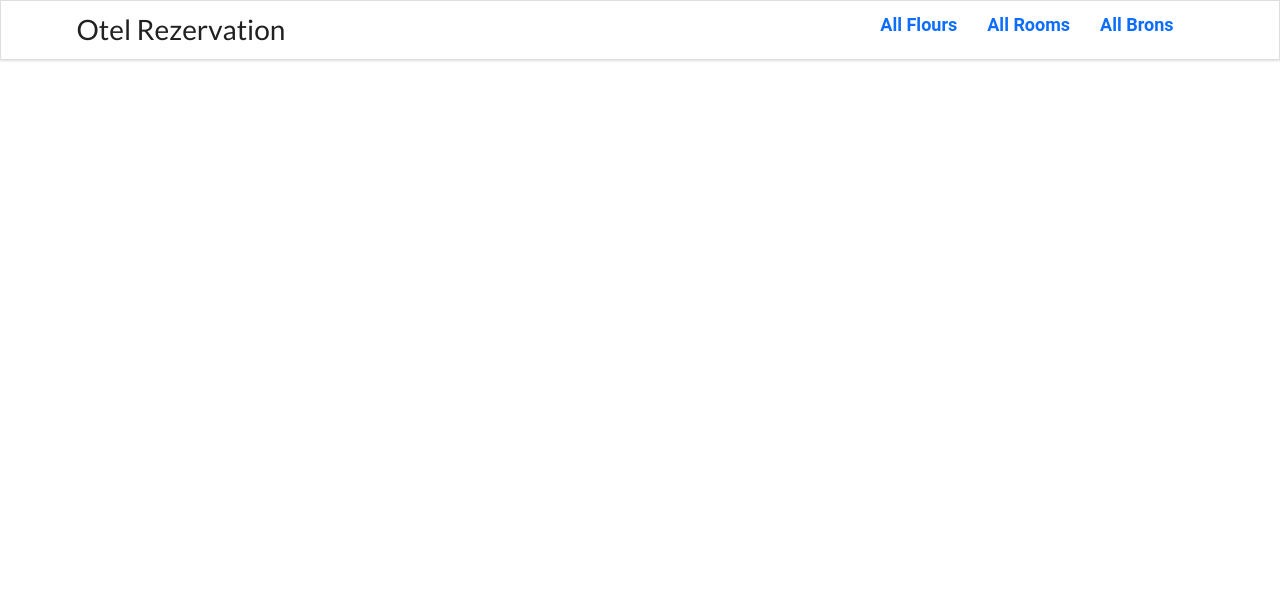
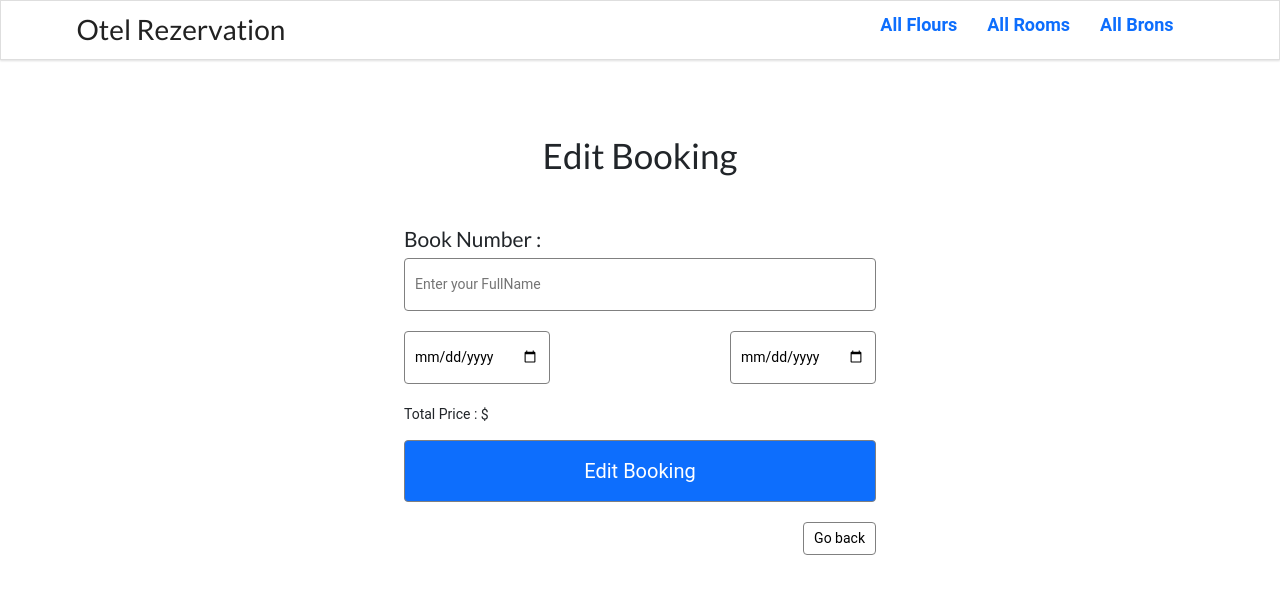
Before and after one commit to gunaysamadli/react_redux_hotel_booking, a React (Create React App) app: page /editBron/1 in a window 1280 px wide. Before the commit this address had no page. Shown: the top 594 px of the page. Built offline with nearby package versions, Linux system fonts and the light colour scheme; no server answers.

Commit message:
delete and edit actions

```diff
--- a/src/App.js
+++ b/src/App.js
@@ -10,6 +10,7 @@ import Bron from "./components/Bron";
 import BronComponent from "./components/BronComponent";
 import FloorDetails from "./components/FloorDetail";
 import { BrowserRouter } from "react-router-dom";
+import EditBron from "./components/EditBron";
 
 function App() {
   return (
@@ -23,6 +24,7 @@ function App() {
             <Route path="/room" component={RoomListing} />
             <Route path="/room-detail/:id" component={RoomDetail} />
             <Route path="/bron/:roomId" component={Bron} />
+            <Route path="/editBron/:id" component={EditBron} />
             <Route path="/brons" component={BronComponent} />
             <Route>404 Not Found!</Route>
           </Switch>
--- a/src/components/Bron.js
+++ b/src/components/Bron.js
@@ -35,11 +35,8 @@ const Bron = () => {
 
   const brons = useSelector((state) => state.allBrons.brons);
 
+
   const [errors, setErrors] = useState({});
-
-  console.log("brons", brons);
-
-  let errorDate = brons.filter((bron) => bron.endDate >= values.startDate);
 
   const handleChange = (e) => {
     const { name, value } = e.target;
@@ -107,7 +104,6 @@ const Bron = () => {
                 onChange={handleChange}
               />
               {errors.endDate && <p className="error">{errors.endDate}</p>}
-              {errors.date && <p className="error">{errors.date}</p>}
             </div>
           </div>
           {errors.select && <p className="error">{errors.select}</p>}
--- a/src/components/BronComponent.js
+++ b/src/components/BronComponent.js
@@ -2,9 +2,11 @@ import React, { useEffect } from "react";
 import { Link } from "react-router-dom";
 import { useDispatch, useSelector } from "react-redux";
 import axios from "axios";
-import { setBrons } from "../redux/actions/bronActions";
+import { deleteBron, setBrons } from "../redux/actions/bronActions";
+import { useHistory } from "react-router-dom";
 
 const BronComponent = () => {
+  const history = useHistory();
 
   const dispatch = useDispatch();
   const fetchBrons = async () => {
@@ -19,9 +21,16 @@ const BronComponent = () => {
   useEffect(() => {
     fetchBrons();
   }, []);
+
+
+  const handleDeleted = (id) => {
+    if (window.confirm("Are you sure wanted to delete the bron")) {
+      dispatch(deleteBron(id))
+    }
+  }
   const brons = useSelector((state) => state.allBrons.brons);
   const renderList = brons.map((bron) => {
-    const { id, fullName, totalPrice,startDate,endDate,RoomId } = bron;
+    const { id, fullName, totalPrice, startDate, endDate, RoomId } = bron;
     return (
       <div className="four wide column" key={id}>
         <div className="ui link cards">
@@ -37,6 +46,10 @@ const BronComponent = () => {
                 <p> Start Date : {startDate}</p>
                 <p> End Date : {endDate}</p>
               </p>
+              <div className="bron-links">
+                <Link className="bron-link" onClick={() => history.push(`/editBron/${id}`)}>Edit</Link>
+                <div onClick={() => handleDeleted(id)} className="bron-link">UnBooking</div>
+              </div>
             </div>
           </div>
         </div>
--- a/src/components/EditBron.js
+++ b/src/components/EditBron.js
@@ -1,9 +1,146 @@
-import React from 'react'
+import React, { useEffect, useState } from "react";
+import { useDispatch, useSelector } from "react-redux";
+
+import Validation from "../Validations/Validation";
+import { useHistory, useParams } from "react-router-dom";
+import { bronEdit, getSingleBron, setBron } from "../redux/actions/bronActions";
+import axios from "axios";
+import { getSingleRoom, selectedRoom } from "../redux/actions/roomActions";
 
 const EditBron = () => {
+
+
+  const bron = useSelector((state) => state.allBrons.bron);
+
+  const [values, setValues] = useState({
+    fullName: "",
+    startDate: "",
+    endDate: "",
+    totalPrice: "",
+    RoomId: bron.id,
+  });
+
+  const brons = useSelector((state) => state.allBrons.brons);
+
+  const [errors, setErrors] = useState({});
+
+  const handleChange = (e) => {
+    const { name, value } = e.target;
+    setValues({ ...values, [name]: value });
+  };
+
+  const history = useHistory();
+
+  let dispatch = useDispatch();
+
+  const handleSubmit = (e) => {
+    e.preventDefault();
+    setErrors({});
+    let newErrors = Validation(values, brons);
+    if (Object.keys(newErrors).length) {
+      setErrors(newErrors);
+    } else {
+      dispatch(bronEdit(values, id));
+      history.push("/brons");
+    }
+  };
+
+
+  const { id } = useParams();
+
+  const fetchBron = async (id) => {
+    const response = await axios
+      .get(`https://62b8199bf4cb8d63df5896fd.mockapi.io/Bron/${id}`)
+      .catch((err) => {
+        console.log("Err: ", err);
+      });
+    dispatch(setBron(response.data));
+  };
+
+
+  useEffect(() => {
+    if (id && id !== "") fetchBron(id);
+  }, [id]);
+
+
+  useEffect(() => {
+    dispatch(getSingleBron(id));
+    dispatch(getSingleRoom(id))
+  }, [])
+
+  useEffect(() => {
+    if (bron) {
+      setValues({ ...bron })
+    }
+  }, [bron]);
+
+  let room = useSelector((state) => state.allRooms.current);
+
+  const { price } = room;
+
+
+  let checkIn = Date.parse(values.startDate);
+  let checkOut = Date.parse(values.endDate);
+
+  let days = Math.floor((checkOut - checkIn) / (1000 * 60 * 60 * 24));
+  let totalPrice = (values.totalPrice = Number(price) * Number(days));
+
   return (
-    <div>EditBron</div>
-  )
-}
+    <div className="ui grid container">
+      <div className="bron-forms">
+        <h1>Edit Booking</h1>
+        <form className="bron-form" onSubmit={handleSubmit}>
+          <h4>Book Number : {bron.id}</h4>
+          <div className="form-inputs">
+            <input
+              value={values.fullName}
+              onChange={handleChange}
+              name="fullName"
+              id="fullName"
+              type="text"
+              placeholder="Enter your FullName"
+            />
+            {errors.fullName && <p className="error">{errors.fullName}</p>}
+          </div>
+          <div className="form-dates">
+            <div className="form-inputs">
+              <input
+                type="date"
+                name="startDate"
+                id="startDate"
+                placeholder="Enter start date"
+                value={values.startDate}
+                onChange={handleChange}
+              />
+              {errors.startDate && <p className="error">{errors.startDate}</p>}
+            </div>
+            <div className="form-inputs">
+              <input
+                type="date"
+                name="endDate"
+                id="endDate"
+                placeholder="Enter end date"
+                value={values.endDate}
+                onChange={handleChange}
+              />
+              {errors.endDate && <p className="error">{errors.endDate}</p>}
+              {errors.date && <p className="error">{errors.date}</p>}
+            </div>
+          </div>
+          {errors.select && <p className="error">{errors.select}</p>}
+          {errors.errorDate && <p className="error">{errors.errorDate}</p>}
+          <div className="form-inputs">
+            <span>Total Price :  </span>
+            <span>{totalPrice && totalPrice > 0 ? totalPrice : price} $</span>
+          </div>
+          <button type="submit">Edit Booking </button>
+        </form>
+        <button className="back" onClick={() => history.push("/room")}>
+          Go back
+        </button>
+      </div>
+    </div>
+  );
+};
 
-export default EditBron
+export default EditBron;
--- a/src/redux/actions/bronActions.js
+++ b/src/redux/actions/bronActions.js
@@ -21,6 +21,40 @@ export const setBron = (bron) => {
   };
 };
 
+export const deleteSelectedBron = () => {
+  return {
+    type: ActionTypes.DELETE_BRON,
+  };
+};
+
+export const editBron = () => {
+  return {
+    type: ActionTypes.EDIT_BRON,
+  };
+};
+
+export const getBrons = () => {
+  return function (dispatch) {
+    axios
+      .get(`https://62b8199bf4cb8d63df5896fd.mockapi.io/Bron`)
+      .then((res) => {
+        dispatch(setBrons(res.data));
+      })
+      .catch((error) => console.log(error));
+  };
+};
+
+export const getSingleBron = (id) => {
+  return function (dispatch) {
+    axios
+      .get(`https://62b8199bf4cb8d63df5896fd.mockapi.io/Bron/${id}`)
+      .then((res) => {
+        dispatch(setBron(res.data));
+      })
+      .catch((error) => console.log(error));
+  };
+};
+
 export const bronAdded = (bron) => {
   return function (dispatch) {
     axios
@@ -32,13 +66,26 @@ export const bronAdded = (bron) => {
   };
 };
 
-export const bronUpdate = (bron,id) => {
+export const bronEdit = (bron, id) => {
   return function (dispatch) {
     axios
-      .put(`https://62b8199bf4cb8d63df5896fd.mockapi.io/Bron${id}`, bron)
+      .put(`https://62b8199bf4cb8d63df5896fd.mockapi.io/Bron/${id}`, bron)
       .then((res) => {
-        dispatch(bronUpdate());
+        dispatch(editBron());
       })
       .catch((error) => console.log(error));
   };
 };
+
+
+export const deleteBron = (id) => {
+  return async (dispatch) => {
+    axios
+      .delete(`https://62b8199bf4cb8d63df5896fd.mockapi.io/Bron/${id}`)
+      .then((res) => {
+        dispatch(deleteSelectedBron());
+        dispatch(getBrons());
+      })
+      .catch((error) => console.log(error));
+  };
+};
--- a/src/redux/actions/roomActions.js
+++ b/src/redux/actions/roomActions.js
@@ -1,3 +1,4 @@
+import axios from "axios";
 import { ActionTypes } from "../contants/actionTypes";
 
 export const setRoom = (rooms) => {
@@ -11,6 +12,29 @@ export const selectedRoom = (room) => {
   return {
     type: ActionTypes.SELECTED_ROOMS,
     payload: room,
+  };
+};
+
+export const getSingleRoom= (id) => {
+  return function (dispatch) {
+    axios
+      .get(`https://62b8199bf4cb8d63df5896fd.mockapi.io/Room/${id}`)
+      .then((res) => {
+        dispatch(selectedRoom(res.data));
+      })
+      .catch((error) => console.log(error));
+  };
+};
+
+
+export const getRooms = () => {
+  return function (dispatch) {
+    axios
+      .get(`https://62b8199bf4cb8d63df5896fd.mockapi.io/Room`)
+      .then((res) => {
+        dispatch(setRoom(res.data));
+      })
+      .catch((error) => console.log(error));
   };
 };
 
--- a/src/redux/contants/actionTypes.js
+++ b/src/redux/contants/actionTypes.js
@@ -8,5 +8,6 @@ export const ActionTypes = {
     SET_BRONS:"SET_BRONS",
     SET_BRON:"SET_BRON",
     ADD_BRONS:"ADD_BRONS",
-    EDIT_BRON:"EDIT_BRON"
+    EDIT_BRON:"EDIT_BRON",
+    DELETE_BRON:"DELETE_BRON"
   };
--- a/src/redux/reducers/bronReducer.js
+++ b/src/redux/reducers/bronReducer.js
@@ -9,12 +9,12 @@ export const bronReducer = (state = initialState, { type, payload }) => {
   switch (type) {
     case ActionTypes.SET_BRONS:
       return { ...state, brons: payload };
+    case ActionTypes.SET_BRON:
+      return { ...state, bron: payload };
+    case ActionTypes.DELETE_BRON:
+    case ActionTypes.EDIT_BRON:
     case ActionTypes.ADD_BRONS:
       return { ...state };
-    case ActionTypes.EDIT_BRON:
-      return { ...state };
-    case ActionTypes.SET_BRON:
-      return { ...state, current: payload };
     default:
       return state;
   }
```
Also changed, not shown: src/Validations/Validation.js (+7 -4 lines), 1 other file (tests, documents, lock files or other folders). Lines whose indentation alone changed are shown as unchanged.
